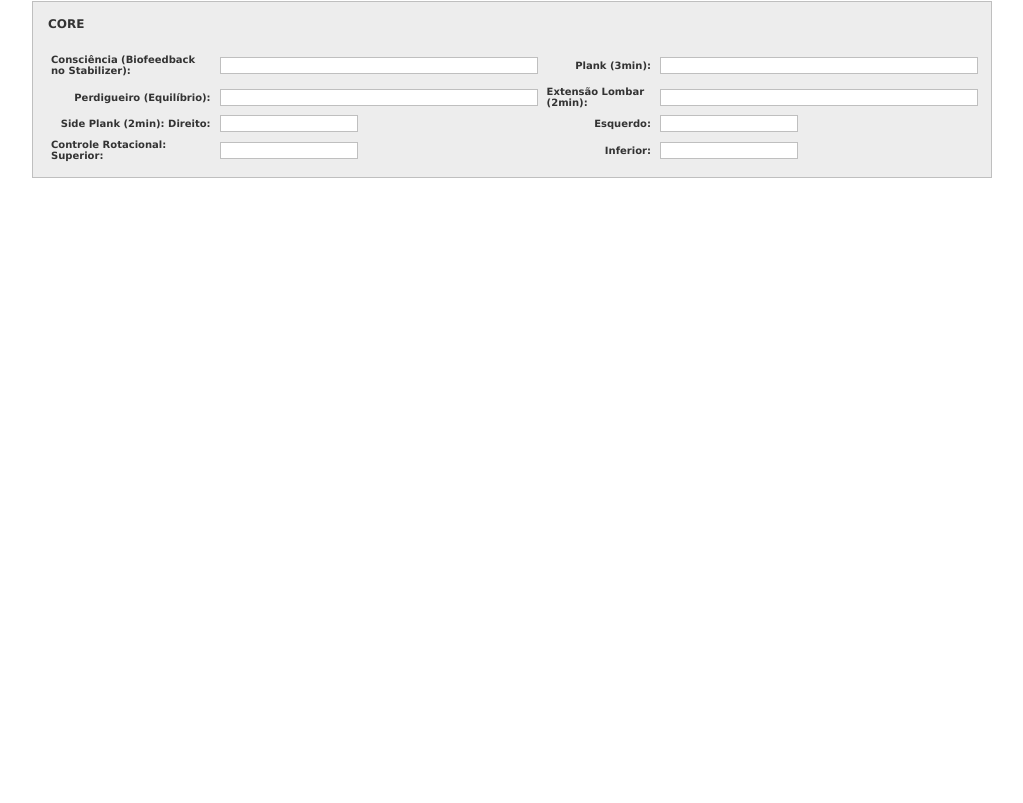
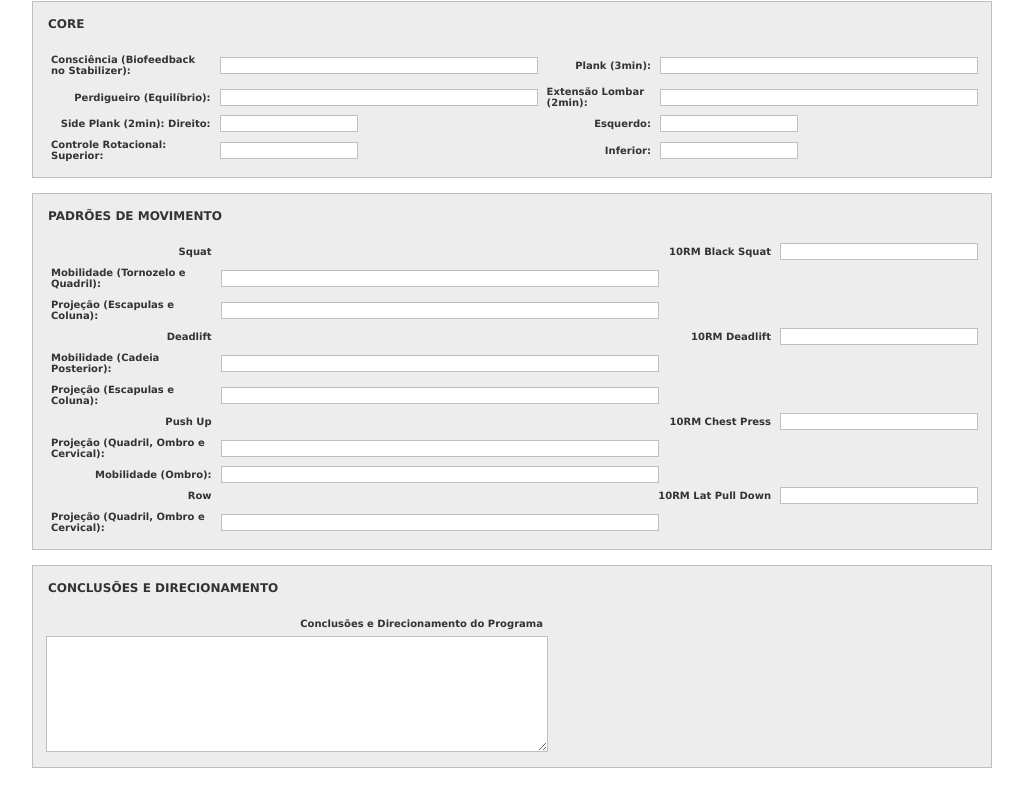
Before and after one commit to jessicaRRSantos/reactJs, a React (Create React App) app in the folder minha-primeira-app/: page /cadastro in a window 1280 px wide. Shown: the part 1319-2122 px from the top of the page, without its empty margins (128-1151 px from the left). Before the commit the page ends 1532 px from the top, so only its background shows below. Built offline with nearby package versions, Linux system fonts and the light colour scheme.

Commit message:
ajuste de formulários e inserção de último bloco de cadastro

```diff
--- /dev/null
+++ b/minha-primeira-app/src/components/Formulario/formularioConclusoesRedirecionamento.js
@@ -0,0 +1,21 @@
+import React from 'react';
+
+const FormularioConclusoesRedirecionamento = () => {
+    return (
+        <fieldset>
+            <div className="HeaderForm">
+                <div className="FormTitle">CONCLUS&Otilde;ES E DIRECIONAMENTO</div>
+            </div>
+            <br />
+            <table>
+            <tr>
+                <td><label htmlFor="conslusoesDirecionamentoPrograma">Conclus&otilde;es e Direcionamento do Programa</label></td>
+            </tr>
+            <tr>
+                <td><textarea id="conslusoesDirecionamentoPrograma" name="objetivos" rows="10" cols="80"/></td>
+            </tr>
+        </table>
+    </fieldset>
+    );
+}
+export default FormularioConclusoesRedirecionamento;
--- a/minha-primeira-app/src/components/Formulario/formularioCore.js
+++ b/minha-primeira-app/src/components/Formulario/formularioCore.js
@@ -9,13 +9,13 @@ const htmlFormularioCore = () => {
             <br />
             <table>
             <tr>
-                <td><label htmlFor="consciencia">Consciência (Biofeedback no Stabilizer):</label></td>
+                <td><label htmlFor="consciencia">Consci&ecirc;ncia (Biofeedback no Stabilizer):</label></td>
                 <td><input id="consciencia" type="text" size="50" maxLength="50" name="consciencia" /></td>
                 <td><label htmlFor="plank">Plank (3min):</label></td>
                 <td><input id="plank" type="text" size="50" maxLength="50" name="plank" /></td>
             </tr>
             <tr>
-                <td><label htmlFor="perdigueiro">Perdigueiro (Equilíbrio):</label></td>
+                <td><label htmlFor="perdigueiro">Perdigueiro (Equil&iacute;brio):</label></td>
                 <td><input id="perdigueiro" type="text" size="50" maxLength="50" name="perdigueiro" /></td>
                 <td><label htmlFor="extensaoLombar">Extensão Lombar (2min):</label></td>
                 <td><input id="extensaoLombar" type="text" size="50" maxLength="50" name="extensaoLombar" /></td>
@@ -33,6 +33,7 @@ const htmlFormularioCore = () => {
                 <td><input id="controleRotacionalInferior" type="text" name="controleRotacionalInferior" /></td>
             </tr>
             </table>
-        </fieldset>    );
+        </fieldset>
+        );
 }
 export default htmlFormularioCore;
--- a/minha-primeira-app/src/components/Formulario/formularioDadosPessoais.js
+++ b/minha-primeira-app/src/components/Formulario/formularioDadosPessoais.js
@@ -10,11 +10,11 @@ const FormularioDadosPessoais = () => {
             <table>
                 <tr>
                     <td className="FormOneColumnLabel"><label htmlFor="nome">Nome</label></td>
-                    <td className="FormOneColumnField"><input id="nome" type="text" size="70" maxlength="100" name="nome"/></td>
+                    <td className="FormOneColumnField"><input id="nome" type="text" size="70" maxLength="100" name="nome"/></td>
                 </tr>
                 <tr>
                     <td><label htmlFor="dataNascimento">Data de Nascimento</label></td>
-                    <td><input name="dataNascimento" type="text" id="dataNascimento" value="dd/mm/aaaa" /></td>
+                    <td><input name="dataNascimento" type="text" id="dataNascimento" placeholder="dd/mm/aaaa" /></td>
                 </tr>
                 <tr>
                     <td><label htmlFor="idade">Idade</label></td>
@@ -22,7 +22,7 @@ const FormularioDadosPessoais = () => {
                 </tr>
                 <tr>
                     <td><label htmlFor="dataAvaliacao">Data da Avalia&ccedil;&atilde;o</label></td>
-                    <td><input name="dataAvaliacao" type="text" id="dataAvaliacao" value="dd/mm/aaaa" /></td>
+                    <td><input name="dataAvaliacao" type="text" id="dataAvaliacao" placeholder="dd/mm/aaaa" /></td>
                 </tr>
                 <tr>
                     <td><label htmlFor="estatura">Estatura</label></td>
--- a/minha-primeira-app/src/components/Formulario/formularioHistorico.js
+++ b/minha-primeira-app/src/components/Formulario/formularioHistorico.js
@@ -74,31 +74,31 @@ const FormularioHistorico = () => {
             </tr>
             <tr>
                 <td><label htmlFor="examesClinicos">Exames Cl&iacute;nicos:</label></td>
-                <td><input id="examesClinicos" type="text" size="70" maxlength="100" name="examesClinicos" /></td>
+                <td><input id="examesClinicos" type="text" size="70" maxLength="100" name="examesClinicos" /></td>
             </tr>
             <tr>
                 <td><label htmlFor="doencasAnteriores">Doen&ccedil;as Anteriores:</label></td>
-                <td><input id="doencasAnteriores" type="text" size="70" maxlength="100" name="doencasAnteriores" /></td>
+                <td><input id="doencasAnteriores" type="text" size="70" maxLength="100" name="doencasAnteriores" /></td>
             </tr>
             <tr>
                 <td><label htmlFor="doencasAnteriores">Hist&oacute;rico Familiar:</label></td>
-                <td><input id="doencasAnteriores" type="text" size="70" maxlength="100" name="doencasAnteriores" /></td>
+                <td><input id="doencasAnteriores" type="text" size="70" maxLength="100" name="doencasAnteriores" /></td>
             </tr>
             <tr>
                 <td><label htmlFor="cirurgiasInternacoes">Cirurgias e Interna&ccedil;&otilde;es:</label></td>
-                <td><input id="cirurgiasInternacoes" type="text" size="70" maxlength="100" name="cirurgiasInternacoes" /></td>
+                <td><input id="cirurgiasInternacoes" type="text" size="70" maxLength="100" name="cirurgiasInternacoes" /></td>
             </tr>
             <tr>
                 <td><label htmlFor="dorOuLesao">Dor ou Les&atilde;o:</label></td>
-                <td><input id="dorOuLesao" type="text" size="70" maxlength="100" name="dorOuLesao" /></td>
+                <td><input id="dorOuLesao" type="text" size="70" maxLength="100" name="dorOuLesao" /></td>
             </tr>
             <tr>
                 <td><label htmlFor="medicacaoEmUso">Medica&ccedil;&atilde;o em Uso:</label></td>
-                <td><input id="medicacaoEmUso" type="text" size="70" maxlength="100" name="medicacaoEmUso" /></td>
+                <td><input id="medicacaoEmUso" type="text" size="70" maxLength="100" name="medicacaoEmUso" /></td>
             </tr>
             <tr>
                 <td><label htmlFor="acompanhamentoNutricional">Acompanhamento Nutricional:</label></td>
-                <td><input id="acompanhamentoNutricional" type="text" size="70" maxlength="100" name="acompanhamentoNutricional" /></td>
+                <td><input id="acompanhamentoNutricional" type="text" size="70" maxLength="100" name="acompanhamentoNutricional" /></td>
             </tr>
             <tr>
                 <td><label htmlFor="objetivos">Hist&oacute;rico detalhado e Observa&ccedil;&otilde;es</label></td>
--- /dev/null
+++ b/minha-primeira-app/src/components/Formulario/formularioPadroesMovimento.js
@@ -0,0 +1,64 @@
+import React from 'react';
+
+const FormularioPadroesMovimento = () => {
+    return (
+        <fieldset>
+            <div className="HeaderForm">
+                <div className="FormTitle">PADR&Otilde;ES DE MOVIMENTO</div>
+            </div>
+            <br />
+            <table>
+            <tr>
+                <td><label>Squat</label></td>
+                <td><label htmlFor="blackSquat">10RM Black Squat</label></td>
+                <td><input id="blackSquat" type="text" size="30" maxLength="30" name="blackSquat"/></td>
+            </tr>
+            <tr>
+                <td className="FormOneColumnLabel"><label htmlFor="mobilidadeTornozeloQuadril">Mobilidade (Tornozelo e Quadril):</label></td>
+                <td className="FormOneColumnField"><input id="mobilidadeTornozeloQuadril" type="text" size="70" maxLength="100" name="mobilidadeTornozeloQuadril"/></td>
+            </tr>
+            <tr>
+                <td className="FormOneColumnLabel"><label htmlFor="projecaoEscapulasColunaSquat">Proje&ccedil;&atilde;o (Escapulas e Coluna):</label></td>
+                <td className="FormOneColumnField"><input id="projecaoEscapulasColunaSquat" type="text" size="70" maxLength="100" name="projecaoEscapulasColunaSquat"/></td>
+            </tr>
+            <tr>
+                <td><label>Deadlift</label></td>
+                <td><label htmlFor="deadlift">10RM Deadlift</label></td>
+                <td><input id="deadlift" type="text" size="30" maxLength="30" name="deadlift"/></td>
+            </tr>
+            <tr>
+                <td><label htmlFor="mobilidadeCadeiaPosterior">Mobilidade (Cadeia Posterior):</label></td>
+                <td><input id="mobilidadeCadeiaPosterior" type="text" name="mobilidadeCadeiaPosterior" size="70" maxLength="100"/></td>
+            </tr>
+            <tr>
+                <td><label htmlFor="projecaoEscapulasColunaDeadlift">Proje&ccedil;&atilde;o (Escapulas e Coluna):</label></td>
+                <td><input id="projecaoEscapulasColunaDeadlift" type="text" name="projecaoEscapulasColunaDeadlift" size="70" maxLength="100"/></td>
+            </tr>
+            <tr>
+                <td><label>Push Up</label></td>
+                <td><label htmlFor="chestPress">10RM Chest Press</label></td>
+                <td><input id="chestPress" type="text" size="30" maxLength="30" name="chestPress"/></td>
+            </tr>
+            <tr>
+                <td><label htmlFor="projecaoQuadrilOmbroCervical">Proje&ccedil;&atilde;o (Quadril, Ombro e Cervical):</label></td>
+                <td><input id="projecaoQuadrilOmbroCervical" type="text" name="projecaoQuadrilOmbroCervical" size="70" maxLength="100"/></td>
+            </tr>
+            <tr>
+                <td><label htmlFor="mobilidadeOmbro">Mobilidade (Ombro):</label></td>
+                <td><input id="mobilidadeOmbro" type="text" name="mobilidadeOmbro" size="70" maxLength="100"/></td>
+            </tr>
+            <tr>
+                <td><label>Row</label></td>
+                <td><label htmlFor="latPullDown">10RM Lat Pull Down</label></td>
+                <td><input id="latPullDown" type="text" size="30" maxLength="30" name="latPullDown"/></td>
+            </tr>
+            <tr>
+                <td><label htmlFor="projecaoQuadrilOmbroCervicalRow">Proje&ccedil;&atilde;o (Quadril, Ombro e Cervical):</label></td>
+                <td><input id="projecaoRowQuadrilOmbroCervical" type="text" name="projecaoRowQuadrilOmbroCervical" size="70" maxLength="100"/></td>
+            </tr>
+            </table>
+        </fieldset>
+    );
+}
+
+export default FormularioPadroesMovimento;
--- a/minha-primeira-app/src/components/Formulario/index.js
+++ b/minha-primeira-app/src/components/Formulario/index.js
@@ -4,6 +4,8 @@ import FormularioHistorico from './formularioHistorico';
 import FormularioDadosPessoais from './formularioDadosPessoais';
 import FormularioMobilidade from './formularioMobilidade';
 import FormularioCore from './formularioCore';
+import FormularioPadroesMovimento from './formularioPadroesMovimento';
+import FormularioConclusoesRedirecionamento from './formularioConclusoesRedirecionamento';
 
 
 const Formulario = () =>{
@@ -14,7 +16,9 @@ const Formulario = () =>{
             <FormularioHistorico/>
             <FormularioMobilidade/>
             <FormularioCore/>
-         </form>
+            <FormularioPadroesMovimento/>
+            <FormularioConclusoesRedirecionamento/>
+        </form>
     );
 }
 
--- a/minha-primeira-app/src/components/Header/index.js
+++ b/minha-primeira-app/src/components/Header/index.js
@@ -5,7 +5,6 @@ import LogoBar from '../LogoBar';
 const Header = (props) =>{
     return (
         <div className="headerArea">
-
             <div className="HeaderBar">
                 <ul className="UserInfo">
                     <li className="Label">Usuário: </li>
```
